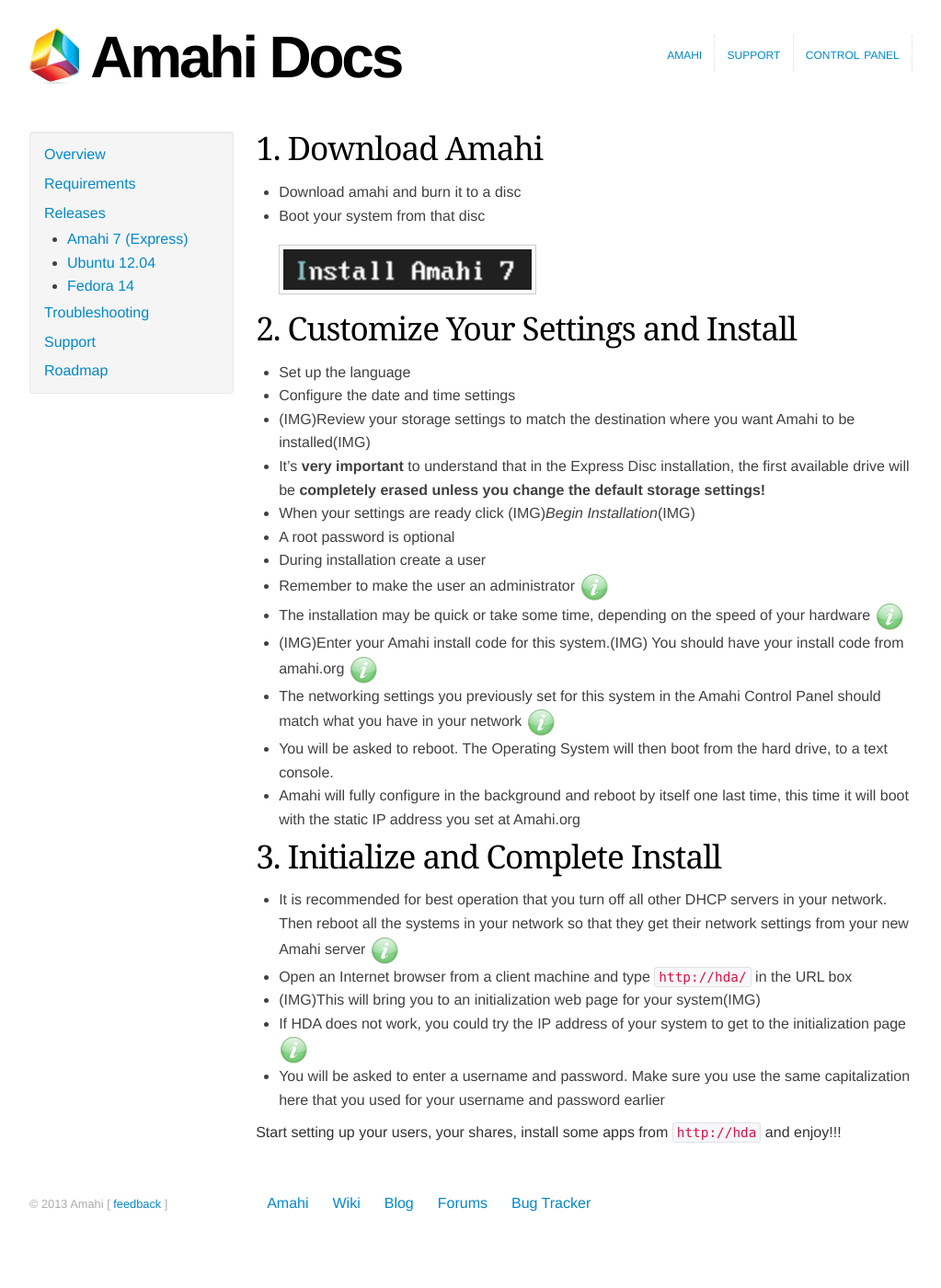
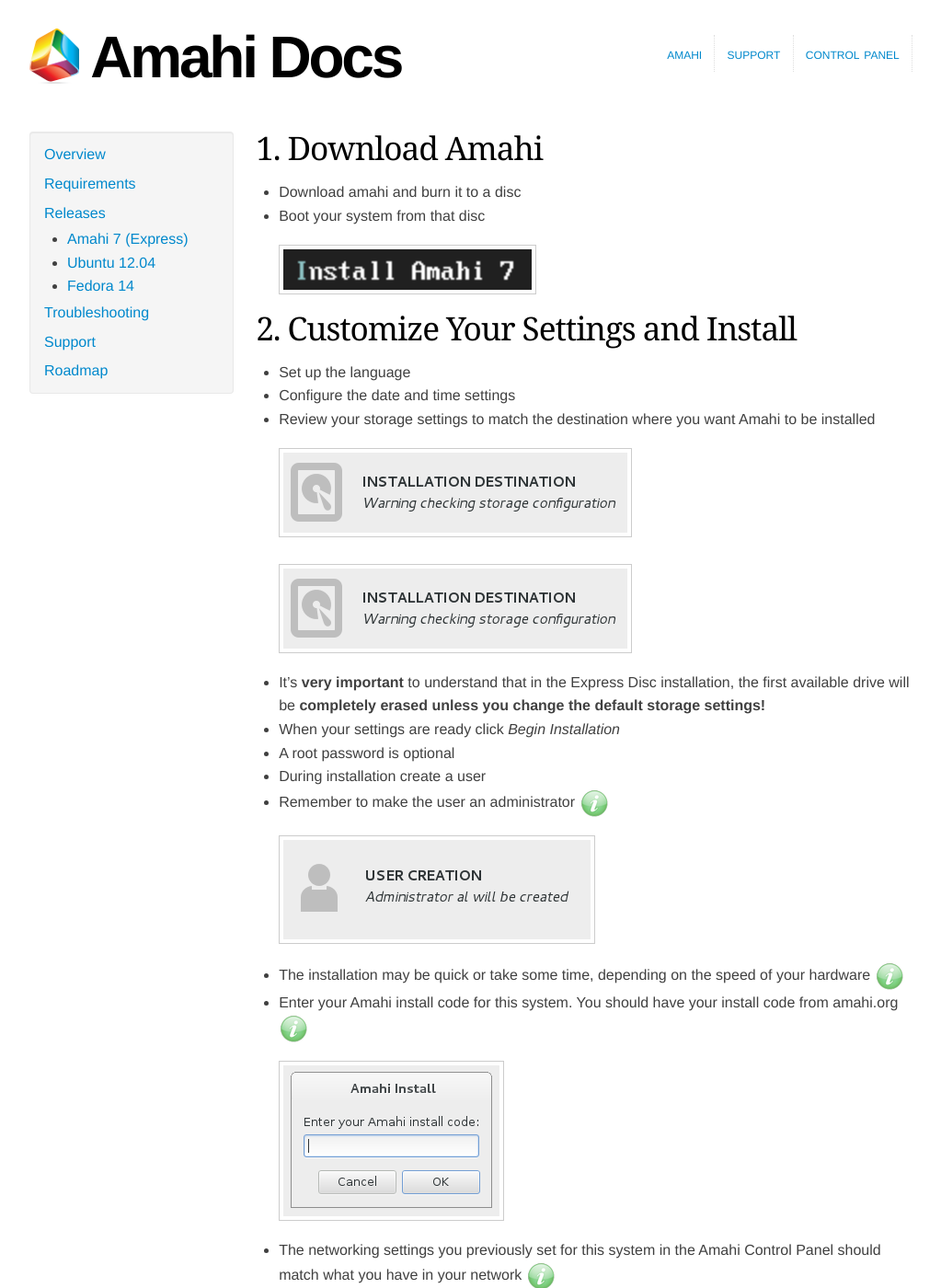
Before and after one commit to amahi/docs, a Jekyll site: the page built from amahi-7-express.md, in a window 1280 px wide and 1400 px high. Shown: the whole window at 92% size, without its empty margins (128-1151 px from the left). Built offline with Jekyll 4.4.1, drawn with Linux system fonts in a browser that asks for light colours; nearby versions of some CDN libraries; some of the changed text lies outside the part shown.

Commit message:
Update amahi-7-express.md

```diff
--- a/amahi-7-express.md
+++ b/amahi-7-express.md
@@ -11,14 +11,25 @@ title: Install Amahi 7 Express Disc
 # 2. Customize Your Settings and Install
 * Set up the language
 * Configure the date and time settings
-* (IMG)Review your storage settings to match the destination where you want Amahi to be installed(IMG)
+* Review your storage settings to match the destination where you want Amahi to be installed
+
+  <a href="static/images/amahi-7-express/01-destination.png" class="fancybox centered"><img src="static/images/amahi-7-express/04-destination-thumb.png" alt="Installation destination" /></a>
+
+  <a href="static/images/amahi-7-express/02-storage-details.png" class="fancybox centered"><img src="static/images/amahi-7-express/04-destination-thumb.png" alt="Installation destination specs" /></a>
+
 * It’s **very important** to understand that in the Express Disc installation, the first available drive will be **completely erased unless you change the default storage settings!**
-* When your settings are ready click (IMG)_Begin Installation_(IMG)
+* When your settings are ready click _Begin Installation_
 * A root password is optional
 * During installation create a user
 * Remember to make the user an administrator ![](static/images/tip.png)
+
+  <a href="static/images/amahi-7-express/06-create-user.png" class="fancybox centered"><img src="static/images/amahi-7-express/05-create-user-thumb.png" alt="Create a User" /></a>
+
 * The installation may be quick or take some time, depending on the speed of your hardware ![](static/images/tip.png)
-* (IMG)Enter your Amahi install code for this system.(IMG) You should have your install code from amahi.org ![](static/images/tip.png)
+* Enter your Amahi install code for this system. You should have your install code from amahi.org ![](static/images/tip.png)
+
+  <a href="static/images/amahi-7-express/07-install-code.png" class="fancybox centered"><img src="static/images/amahi-7-express/07-install-code-thumb.png" alt="Install Code" /></a>
+
 * The networking settings you previously set for this system in the Amahi Control Panel should match what you have in your network ![](static/images/tip.png)
 * You will be asked to reboot. The Operating System will then boot from the hard drive, to a text console.
 * Amahi will fully configure in the background and reboot by itself one last time, this time it will boot with the static IP address you set at Amahi.org
@@ -26,7 +37,10 @@ title: Install Amahi 7 Express Disc
 # 3. Initialize and Complete Install
 * It is recommended for best operation that you turn off all other DHCP servers in your network. Then reboot all the systems in your network so that they get their network settings from your new Amahi server ![](static/images/tip.png)
 * Open an Internet browser from a client machine and type `http://hda/` in the URL box
-* (IMG)This will bring you to an initialization web page for your system(IMG)
+* This will bring you to an initialization web page for your system
+
+  <a href="static/images/amahi-7-express/08-initialization.png" class="fancybox centered"><img src="static/images/amahi-7-express/09-initialization-thumb.png" alt="Amahi Initialization" /></a>
+
 * If HDA does not work, you could try the IP address of your system to get to the initialization page ![](static/images/tip.png)
 * You will be asked to enter a username and password. Make sure you use the same capitalization here that you used for your username and password earlier
 
```
